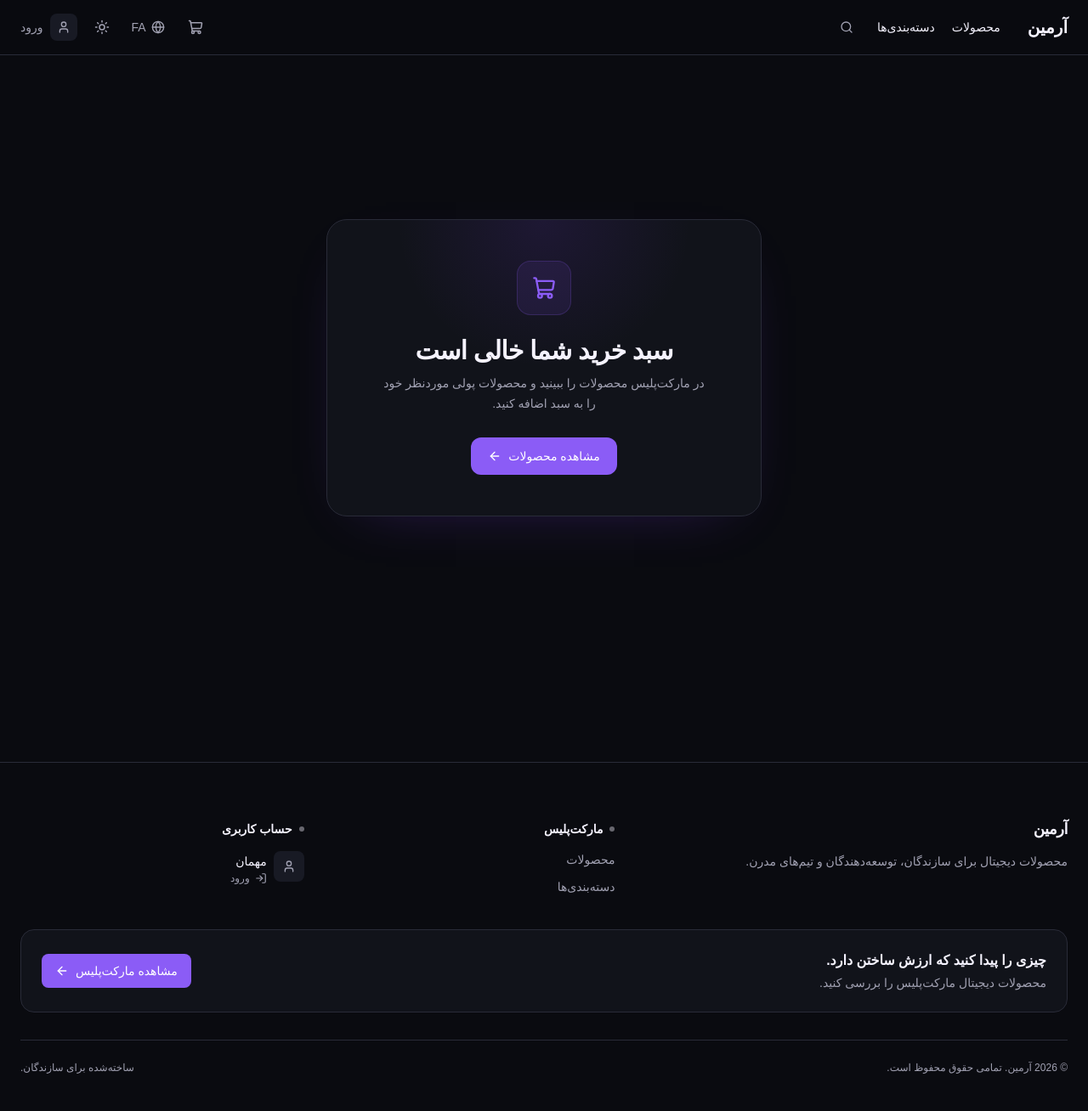
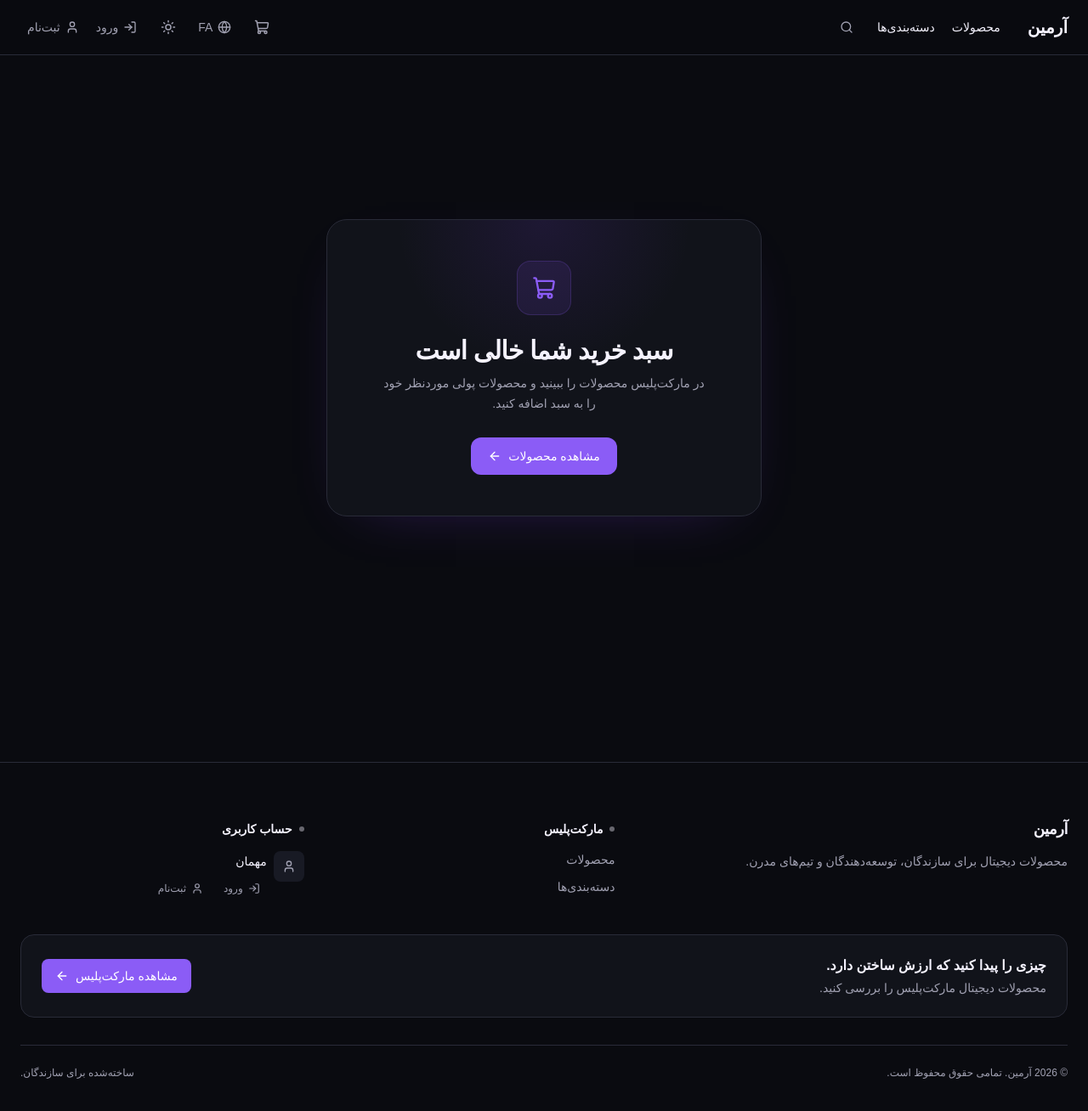
Before and after one commit to dxmersila/armin-web, a Next.js app: page /cart in a window 1280 px wide. Shown: the top 1308 px of the page at 85% size. Built offline with nearby package versions, Linux system fonts and the light colour scheme; no server answers.

Commit message:
feat: add register action to guest navigation

```diff
--- a/src/components/layout/HeaderUserMenu.tsx
+++ b/src/components/layout/HeaderUserMenu.tsx
@@ -16,16 +16,23 @@ export default function HeaderUserMenu() {
 
   if (status !== 'authenticated') {
     return (
-      <Link
-        href="/login"
-        className="inline-flex items-center gap-2 text-sm font-medium text-muted transition hover:text-foreground"
-      >
-        <span className="flex size-8 shrink-0 items-center justify-center rounded-lg bg-surface-muted text-muted">
+      <div className="flex items-center gap-1">
+        <Link
+          href="/login"
+          className="inline-flex items-center gap-1.5 rounded-lg px-2 py-1.5 text-sm font-medium text-muted transition hover:bg-surface-muted hover:text-foreground"
+        >
+          <LogIn className="size-4" />
+          <span>{t('common.login')}</span>
+        </Link>
+
+        <Link
+          href="/register"
+          className="inline-flex items-center gap-1.5 rounded-lg px-2 py-1.5 text-sm font-medium text-muted transition hover:bg-surface-muted hover:text-foreground"
+        >
           <User className="size-4" />
-        </span>
-
-        <span>{t('common.login')}</span>
-      </Link>
+          <span>{t('common.register')}</span>
+        </Link>
+      </div>
     )
   }
 
--- a/src/components/layout/UserMenu.tsx
+++ b/src/components/layout/UserMenu.tsx
@@ -21,27 +21,37 @@ export default function UserMenu({
   if (status !== 'authenticated') {
     return (
       <div className="min-w-0">
-        <Link
-          href="/login"
-          onClick={onNavigate}
-          aria-label={t('common.login')}
-          className="flex items-start gap-2"
-        >
+        <div className="flex items-start gap-2">
           <span className="flex size-9 shrink-0 items-center justify-center rounded-lg bg-surface-muted text-muted">
             <User className="size-4" />
           </span>
 
           <div className="min-w-0 pt-0.5">
-            <p className="truncate text-sm font-medium text-foreground transition hover:text-muted">
+            <p className="truncate text-sm font-medium text-foreground">
               {t('common.guest')}
             </p>
 
-            <span className="mt-0.5 inline-flex items-center gap-1.5 text-xs font-medium text-muted transition hover:text-foreground">
-              <LogIn className="size-3.5" />
-              {t('common.login')}
-            </span>
+            <div className="mt-2 flex items-center gap-2">
+              <Link
+                href="/login"
+                onClick={onNavigate}
+                className="inline-flex items-center gap-1.5 rounded-lg px-2 py-1.5 text-xs font-medium text-muted transition hover:bg-surface-muted hover:text-foreground"
+              >
+                <LogIn className="size-3.5" />
+                {t('common.login')}
+              </Link>
+
+              <Link
+                href="/register"
+                onClick={onNavigate}
+                className="inline-flex items-center gap-1.5 rounded-lg px-2 py-1.5 text-xs font-medium text-muted transition hover:bg-surface-muted hover:text-foreground"
+              >
+                <User className="size-3.5" />
+                {t('common.register')}
+              </Link>
+            </div>
           </div>
-        </Link>
+        </div>
       </div>
     )
   }
--- a/src/i18n/messages/en.json
+++ b/src/i18n/messages/en.json
@@ -3,6 +3,7 @@
     "appName": "Armin",
     "items": "Products",
     "login": "Login",
+    "register": "Sign up",
     "account": "Account",
     "logout": "Logout",
     "switchToLight": "Switch to light mode",
@@ -55,6 +56,7 @@
   },
   "auth": {
     "login": "Login",
+    "register": "Sign up",
     "email": "Email",
     "password": "Password",
     "loginFailed": "Login failed.",
--- a/src/i18n/messages/fa.json
+++ b/src/i18n/messages/fa.json
@@ -3,6 +3,7 @@
     "appName": "آرمین",
     "items": "محصولات",
     "login": "ورود",
+    "register": "ثبت‌نام",
     "account": "حساب کاربری",
     "logout": "خروج",
     "switchToLight": "تغییر به حالت روشن",
@@ -55,6 +56,7 @@
   },
   "auth": {
     "login": "ورود",
+    "register": "ثبت‌نام",
     "email": "ایمیل",
     "password": "رمز عبور",
     "loginFailed": "ورود ناموفق بود.",
```
